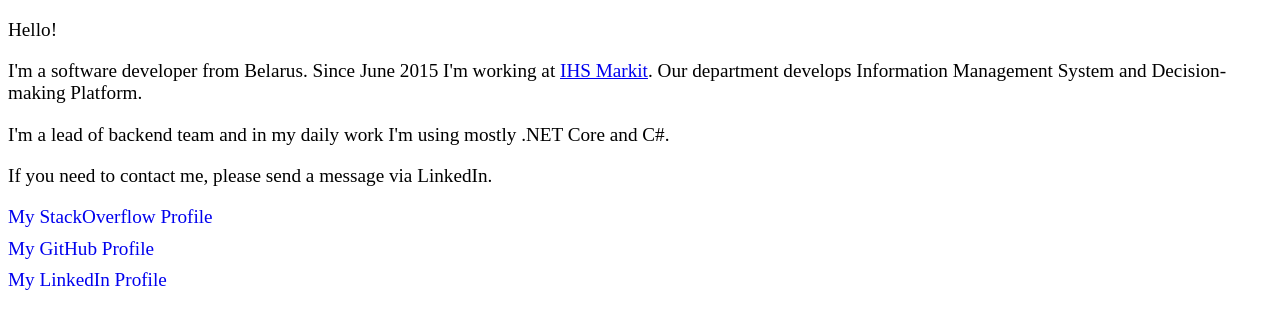
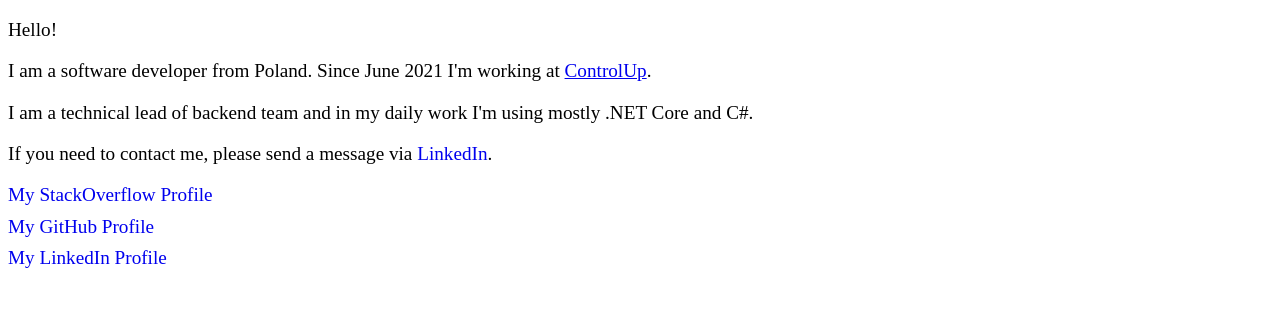
Before and after one commit to CodeFuller/codefuller.github.io, a plain HTML site: page index.html in a window 1280 px wide. Drawn offline with Linux system fonts and the light colour scheme.

Commit message:
Update index.html

```diff
--- a/index.html
+++ b/index.html
@@ -3,20 +3,20 @@
 <head>
     <meta charset="utf-8">
     <link type="text/css" href="styles.css" rel="stylesheet" />
-    <title>CodeFuller - NET Team Lead / Tech Lead Developer</title>
+    <title>CodeFuller - .NET Tech Lead Developer</title>
 </head>
 <body>
     <p>
         Hello!
     </p>
     <p>
-        I'm a software developer from Belarus. Since June 2015 I'm working at <a href="https://ihsmarkit.com/">IHS Markit</a>. Our department develops Information Management System and Decision-making Platform.
+        I am a software developer from Poland. Since June 2021 I'm working at <a href="https://www.controlup.com/">ControlUp</a>.
     </p>
     <p>
-        I'm a lead of backend team and in my daily work I'm using mostly .NET Core and C#.
+        I am a technical lead of backend team and in my daily work I'm using mostly .NET Core and C#.
     </p>
     <p>
-        If you need to contact me, please send a message via LinkedIn.
+        If you need to contact me, please send a message via <a class="profile-link" href="https://www.linkedin.com/in/marozauihar/">LinkedIn</a>.
     </p>
     <p>
         <ul class="profile-links-list">
```
